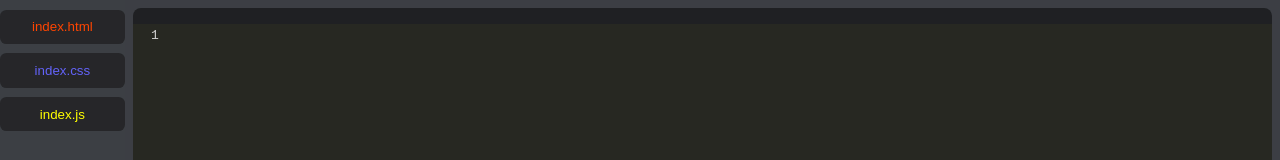
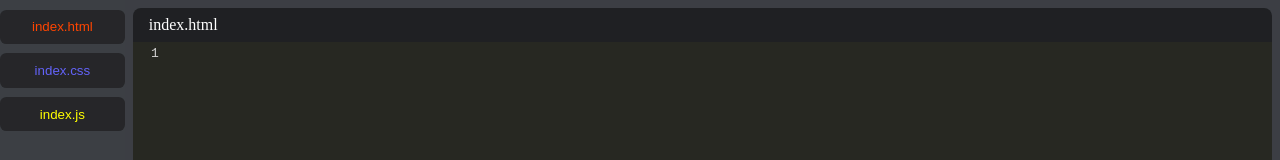
Before and after one commit to NetoWarrior/codepen-clone, a React (Create React App) app: page / in a window 1280 px wide. Shown: the top 160 px of the page. Built offline with nearby package versions, Linux system fonts and the light colour scheme.

Commit message:
title format

```diff
--- a/src/components/Editor.js
+++ b/src/components/Editor.js
@@ -13,7 +13,7 @@ import { Controlled as ControlledEditor } from 'react-codemirror2'
 export default function Editor(props) {
   const {
     language,
-    title,
+    displayName,
     value,
     onChange
   } = props
@@ -26,7 +26,7 @@ export default function Editor(props) {
   return (
     <div className="editor-container">
       <div className="editor-title">
-        {title}
+        {displayName}
       </div>
       <ControlledEditor
         onBeforeChange={handleChange}
```
